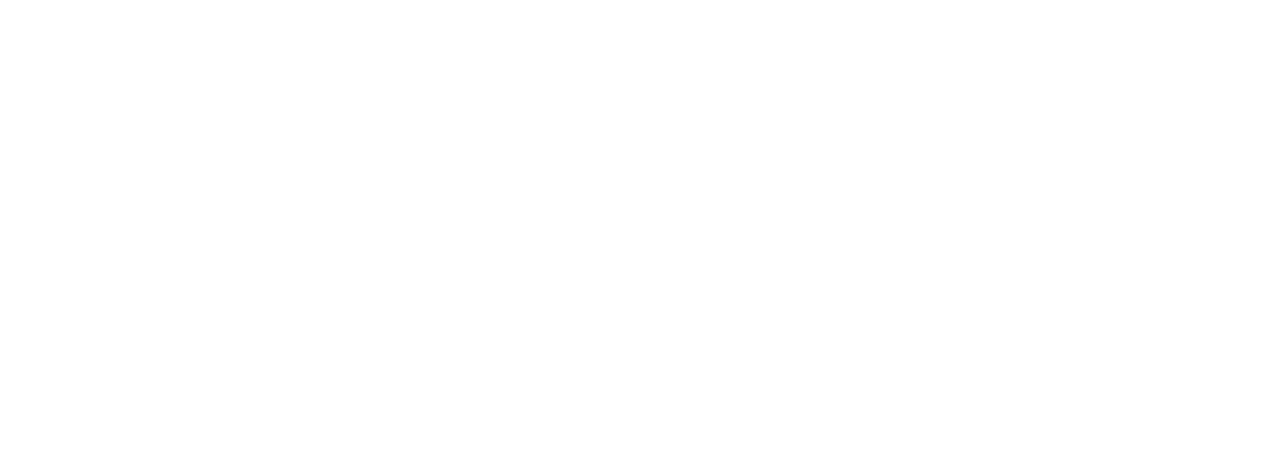
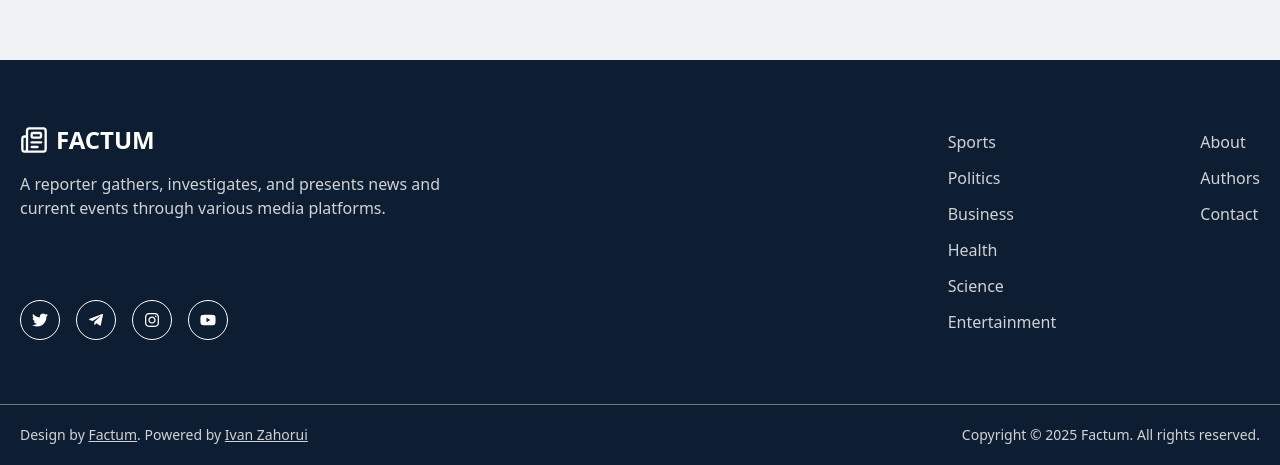
Before and after one commit to r1nozaki/Factum, a React (Vite) app: page / in a window 1280 px wide. Shown: the part 820-1285 px from the top of the page. Before the commit the page ends 800 px from the top, so only its background shows below. Built offline with nearby package versions, Linux system fonts and the light colour scheme.

Commit message:
Made header and footer

```diff
--- a/package.json
+++ b/package.json
@@ -15,6 +15,7 @@
     "lucide-react": "^0.542.0",
     "react": "^19.1.1",
     "react-dom": "^19.1.1",
+    "react-icons": "^5.5.0",
     "react-router": "^7.8.2",
     "tailwindcss": "^4.1.12"
   },
--- a/src/components/Footer/Footer.jsx
+++ b/src/components/Footer/Footer.jsx
@@ -1,5 +1,13 @@
+import FooterTop from './FooterTop';
+import FooterBottom from './FooterBottom';
+
 const Footer = () => {
-  return <div></div>;
+  return (
+    <footer className='relative w-full bg-[#0E1E32]'>
+      <FooterTop />
+      <FooterBottom />
+    </footer>
+  );
 };
 
 export default Footer;
--- /dev/null
+++ b/src/components/Footer/FooterBottom.jsx
@@ -0,0 +1,29 @@
+import { Link } from 'react-router';
+
+const FooterBottom = () => {
+  return (
+    <div className='w-full p-4 sm:p-5 border-t border-white/40 text-white/80'>
+      <div className='flex justify-between w-full text-center md:text-left max-w-screen-2xl m-auto'>
+        <p className='text-sm w-full md:w-auto mb-2.5 md:mb-0'>
+          <span>Design by </span>
+          <Link to='/' className='underline'>
+            Factum
+          </Link>
+          <span>. Powered by </span>
+          <a
+            href='https://github.com/r1nozaki'
+            className='underline'
+            target='_blank'
+          >
+            Ivan Zahorui
+          </a>
+        </p>
+        <p className='text-sm w-full md:w-auto'>
+          Copyright © 2025 Factum. All rights reserved.
+        </p>
+      </div>
+    </div>
+  );
+};
+
+export default FooterBottom;
--- /dev/null
+++ b/src/components/Footer/FooterTop.jsx
@@ -0,0 +1,62 @@
+import { Link } from 'react-router';
+import Logo from '../Logo';
+import Socials from '../Socials';
+
+const FooterTop = () => {
+  const categoriesLink = [
+    { path: '/sports', label: 'Sports' },
+    { path: '/politics', label: 'Politics' },
+    { path: '/business', label: 'Business' },
+    { path: '/health', label: 'Health' },
+    { path: '/science', label: 'Science' },
+    { path: '/entertainment', label: 'Entertainment' },
+  ];
+
+  const navLink = [
+    { path: '/about', label: 'About' },
+    { path: '/authors', label: 'Authors' },
+    { path: '/contact', label: 'Contact' },
+  ];
+
+  return (
+    <div className='w-full px-4 sm:px-5 py-8 sm:py-10 md:py-12 xl:py-16'>
+      <div className='flex items-center justify-between w-full max-w-screen-2xl m-auto'>
+        <div className='flex flex-col gap-20 w-full md:max-w-[400px] lg:max-w-[440px] mb-8 sm:mb-10 md:mb-0'>
+          <div>
+            <Logo white={true} />
+            <p className='text-white/80 text-base mt-3 lg:mt-4'>
+              A reporter gathers, investigates, and presents news and current
+              events through various media platforms.
+            </p>
+          </div>
+          <Socials />
+        </div>
+        <div className='flex gap-20 sm:gap-32 xl:gap-36 text-white/80'>
+          <ul className='flex flex-col gap-3'>
+            {categoriesLink.map(categories => (
+              <li key={categories.label} className='w-full'>
+                <Link
+                  to={categories.path}
+                  className='text-base hover:underline'
+                >
+                  {categories.label}
+                </Link>
+              </li>
+            ))}
+          </ul>
+          <ul className='flex flex-col gap-3'>
+            {navLink.map(link => (
+              <li>
+                <Link to={link.path} className='text-base hover:underline'>
+                  {link.label}
+                </Link>
+              </li>
+            ))}
+          </ul>
+        </div>
+      </div>
+    </div>
+  );
+};
+
+export default FooterTop;
--- a/src/components/Logo.jsx
+++ b/src/components/Logo.jsx
@@ -1,14 +1,23 @@
 import { Link } from 'react-router';
 import { Newspaper } from 'lucide-react';
 
-const Logo = () => {
+const Logo = ({ white }) => {
   return (
     <Link
       to='/'
       className='flex items-center gap-2 transition-opacity duration-300 hover:opacity-75 xl:min-w-60'
     >
-      <Newspaper size={28} />
-      <h1 className='font-bold text-xl lg:text-2xl uppercase text-black'>Factum</h1>
+      <Newspaper
+        size={28}
+        className={`${white ? 'text-white' : 'text-black'}`}
+      />
+      <h1
+        className={`font-bold text-xl lg:text-2xl uppercase ${
+          white ? 'text-white' : 'text-black'
+        }`}
+      >
+        Factum
+      </h1>
     </Link>
   );
 };
--- /dev/null
+++ b/src/components/Socials.jsx
@@ -0,0 +1,47 @@
+import {
+  FaTwitter,
+  FaTelegramPlane,
+  FaInstagram,
+  FaYoutube,
+} from 'react-icons/fa';
+
+const Socials = () => {
+  const SocialsIcon = [
+    {
+      icon: <FaTwitter />,
+      link: 'https://x.com/r1nozaki',
+      alt: 'Twitter',
+    },
+    {
+      icon: <FaTelegramPlane />,
+      link: 'https://web.telegram.org/k/#r1nozaki',
+      alt: 'Telegram',
+    },
+    {
+      icon: <FaInstagram />,
+      link: 'https://www.instagram.com/_r1nozaki/?hl=ru',
+      alt: 'Instagram',
+    },
+    {
+      icon: <FaYoutube />,
+      link: 'https://www.youtube.com/channel/UCYfdidRxbB8Qhf0Nx7ioOYw',
+      alt: 'Youtube',
+    },
+  ];
+  return (
+    <div className='flex items-center gap-4 w-full'>
+      {SocialsIcon.map(social => (
+        <a
+          key={social.alt}
+          href={social.link}
+          alt={social.alt}
+          className='flex items-center justify-center rounded-full border-1 border-white w-10 h-10 transition-colors duration-300 hover:bg-white text-white hover:text-black'
+        >
+          {social.icon}
+        </a>
+      ))}
+    </div>
+  );
+};
+
+export default Socials;
--- a/src/pages/HomePage.jsx
+++ b/src/pages/HomePage.jsx
@@ -1,5 +1,5 @@
 const HomePage = () => {
-  return <></>;
+  return <section className='min-h-screen'></section>;
 };
 
 export default HomePage;
```
Also changed, not shown: 1 other file (tests, documents, lock files or other folders).
